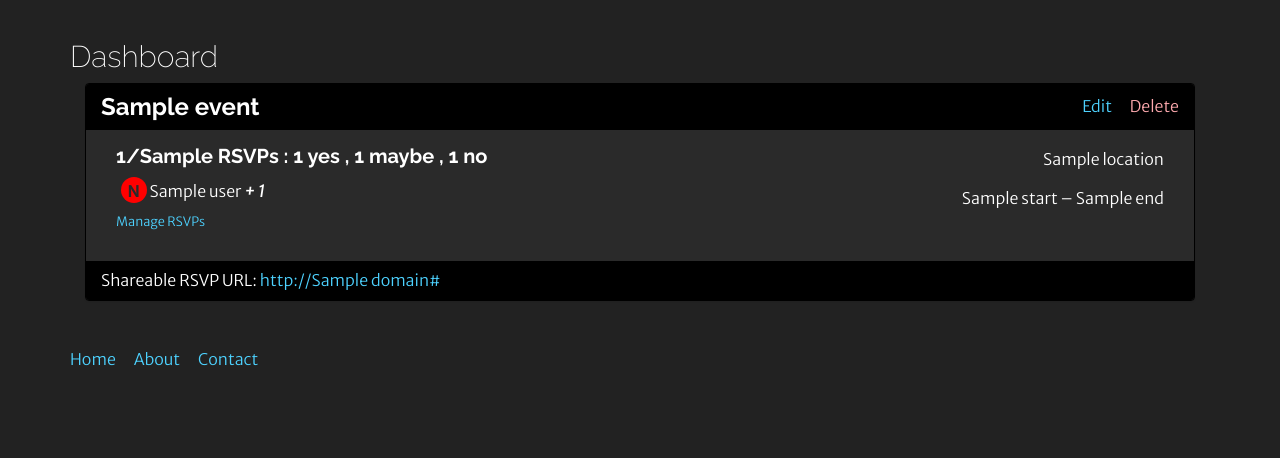
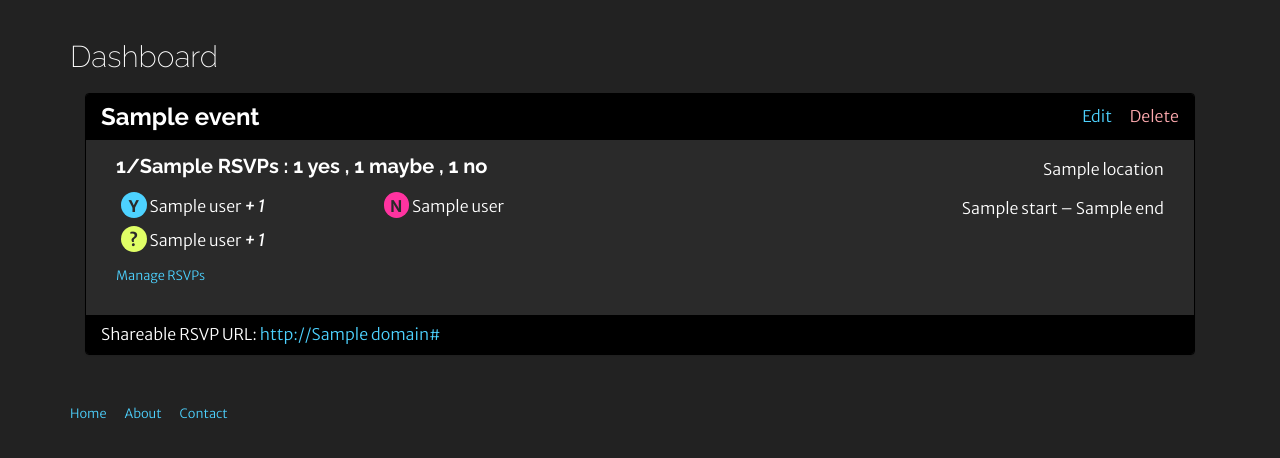
Before and after one commit to lincolnloop/blinken-bloop, a Django app: template headcount/events/templates/events/dashboard.html in a window 1280 px wide. Shown: the part 52-510 px from the top of the page. Run offline with Django 3.2, Linux system fonts and the light colour scheme; the template is opened without the code that fills it: most values are stand-ins (such as "Sample title", 1, 10 or a date in 2020); style sheets or scripts are compiled from the project's sources; some libraries are stand-ins or nearby versions.

Commit message:
style changes, ordered RSVPs by response type in dash

```diff
--- a/headcount/events/templates/events/dashboard.html
+++ b/headcount/events/templates/events/dashboard.html
@@ -29,15 +29,9 @@
                             {% endif %}
                         </h4>
                         <div class="rsvps">
-                        {% for rsvp in event.rsvps.all %}
+                        {% for rsvp in event.rsvps.yes %}
                             <div>
-                                {% if rsvp.response == 'yes' %}
-                                    <span class="response yes">Y</span>
-                                {% elif rsvp.response == 'maybe' %}
-                                    <span class="response maybe">?</span>
-                                {% else %}
-                                    <span class="response no">N</span>
-                                {% endif %}
+                                <span class="response yes">Y</span>
                                 {% if rsvp.user.name %}
                                     {{ rsvp.user.name }}
                                 {% else %}
@@ -45,6 +39,29 @@
                                 {% endif %}
                                 {% if rsvp.num_guests %}
                                     <span class="guests"> + {{ rsvp.num_guests }}</span>
+                                {% endif %}
+                            </div>
+                        {% endfor %}
+                        {% for rsvp in event.rsvps.maybe %}
+                            <div>
+                                <span class="response maybe">?</span>
+                                {% if rsvp.user.name %}
+                                    {{ rsvp.user.name }}
+                                {% else %}
+                                    {{ rsvp.user.email }}
+                                {% endif %}
+                                {% if rsvp.num_guests %}
+                                    <span class="guests"> + {{ rsvp.num_guests }}</span>
+                                {% endif %}
+                            </div>
+                        {% endfor %}
+                        {% for rsvp in event.rsvps.no %}
+                            <div>
+                                <span class="response no">N</span>
+                                {% if rsvp.user.name %}
+                                    {{ rsvp.user.name }}
+                                {% else %}
+                                    {{ rsvp.user.email }}
                                 {% endif %}
                             </div>
                         {% endfor %}
--- a/headcount/static/less/style.less
+++ b/headcount/static/less/style.less
@@ -6,6 +6,7 @@
 @teal: #4dd2ff;
 @fuchsia: #ff33a0;
 @pink: #ffaaaf;
+@yellow: #e0ff66;
 
 .border-radius (@radius: 5px) {
   -webkit-border-radius: @radius;
@@ -13,6 +14,14 @@
   -ms-border-radius: @radius;
   -o-border-radius: @radius;
   border-radius: @radius;
+}
+
+.columns(@cols: 2) {
+    -moz-column-count: @cols;
+    -webkit-column-count: @cols;
+    -ms-column-count: @cols;
+    -o-column-count: @cols;
+    column-count: @cols;
 }
 
 body {
@@ -49,6 +58,7 @@
 h2 {
     font-size: 3rem;
     font-weight: 200;
+    margin-bottom: 20px;
 }
 
 h3 {
@@ -133,6 +143,7 @@
     .panel-body {
         h4 {
             margin-top: 0;
+            margin-bottom: 15px;
         }
         .event-info {
             text-align: right;
@@ -142,9 +153,8 @@
             .rsvps {
                 display: block;
                 width: 100%;
-                -moz-column-count: 2;
-                -webkit-column-count: 2;
-                column-count: 2;
+                padding-bottom: 5px;
+                .columns();
                 div {
                     margin-bottom: 5px;
                     padding: 0 0 0 5px;
@@ -165,10 +175,10 @@
                 background: @teal;
             }
             .maybe {
-                background: #e0ff66;
+                background: @yellow;
             }
             .no {
-                background: red;
+                background: @fuchsia;
             }
 
             .guests {
@@ -189,6 +199,7 @@
         list-style-type: none;
         padding: 0;
         li {
+            .help();
             display: inline-block;
             padding: 4px 15px 4px 0;
         }
--- a/headcount/templates/base.html
+++ b/headcount/templates/base.html
@@ -35,7 +35,7 @@
             <li><a href="/">Home</a></li>
             {% if user.is_authenticated %}
                 <li><a href="{% url 'events:dashboard' %}">Dashboard</a></li>
-                <li><a href="{% url 'events:create' %}">Create an event</a></li>
+                <li><a href="{% url 'events:create' %}">Create Event</a></li>
                 <li><a href="{% url 'accounts:logout' %}">Log out</a></li>
             {% else %}
                 <li><a href="{% url 'accounts:login' %}">Log in</a></li>
@@ -67,7 +67,7 @@
                 <li><a href="/">Home</a></li>
                 {% if user.is_authenticated %}
                     <li><a href="{% url 'events:dashboard' %}">Dashboard</a></li>
-                    <li><a href="{% url 'events:create' %}">Create an event</a></li>
+                    <li><a href="{% url 'events:create' %}">Create Event</a></li>
                 {% endif %}
                 <li><a href="/about">About</a></li>
                 <li><a href="/contact">Contact</a></li>
```
